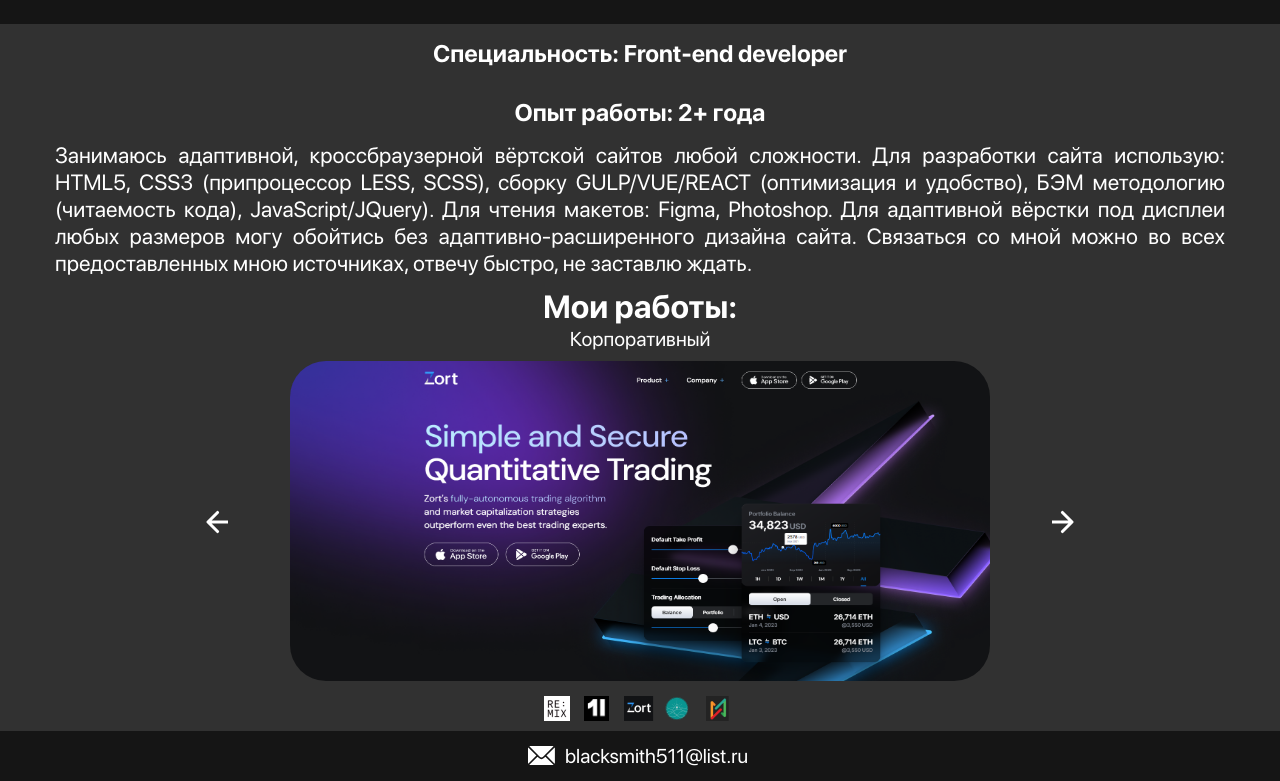
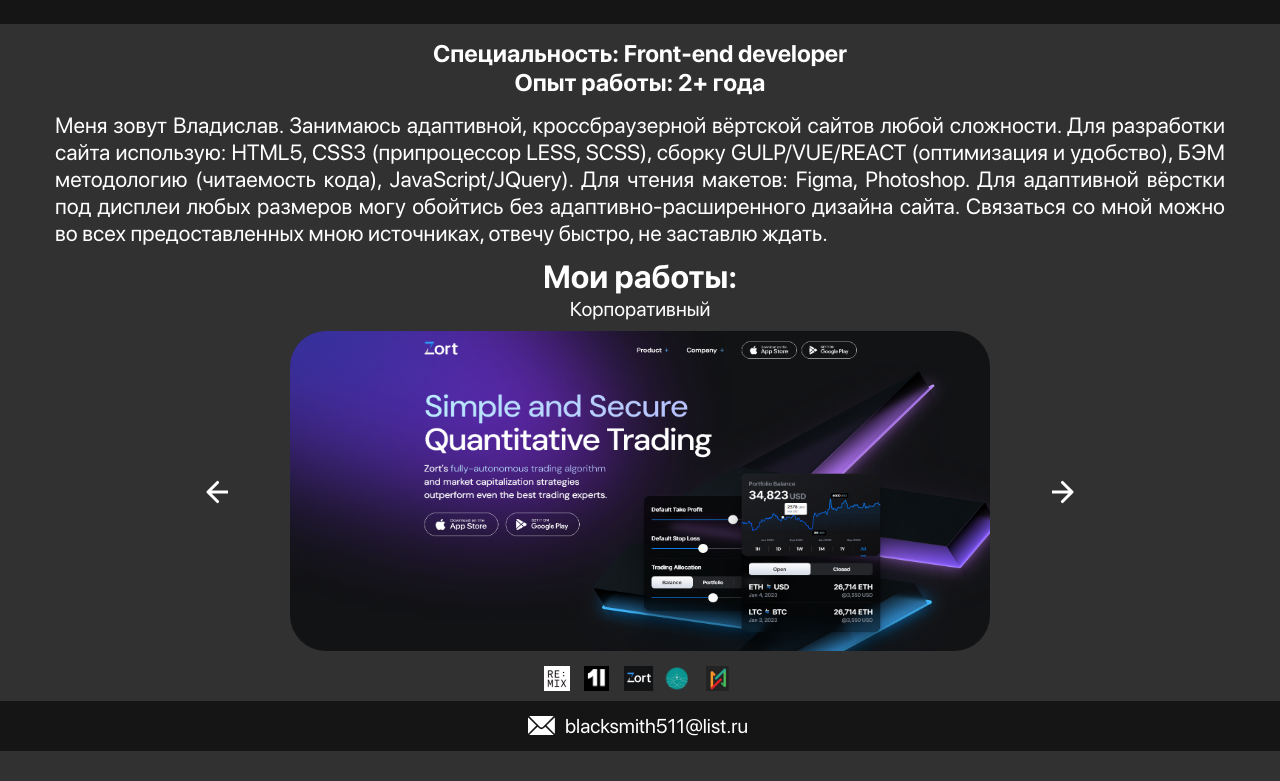
Before and after one commit to Blacksmith511/Porfolio, a plain HTML site: page index.html in a window 1280 px wide. Shown: the part 76-857 px from the top of the page. After the commit the page ends 827 px from the top, so only its background shows below. Drawn offline with Linux system fonts and the light colour scheme; files whose address does not match are found by name.

Commit message:
Update index.html

```diff
--- a/index.html
+++ b/index.html
@@ -38,9 +38,10 @@
       <div class="container">
         <div class="portfolio__inner">
           <div class="portfolio__info">
-            <h2 class="portfolio__title"><span> Специальность:</span> Front-end developer</h2>
-            <h2 class="portfolio__title"><span> Опыт работы:</span> 2+ года</h2>
-            <p class="portfolio__text">Занимаюсь адаптивной, кроссбраузерной вёртской сайтов любой сложности. Для
+            <h2 class="portfolio__title"><span> Специальность:</span> Front-end developer </br>
+<span> Опыт работы:</span> 2+ года
+</h2>
+            <p class="portfolio__text">Меня зовут Владислав. Занимаюсь адаптивной, кроссбраузерной вёртской сайтов любой сложности. Для
               разработки сайта использую: HTML5, CSS3 (припроцессор LESS, SCSS), сборку GULP/VUE/REACT (оптимизация и удобство), БЭМ
               методологию (читаемость кода), JavaScript/JQuery). Для чтения макетов: Figma, Photoshop.
               Для адаптивной вёрстки под дисплеи любых размеров могу обойтись без адаптивно-расширенного дизайна сайта. Связаться со мной можно
```
